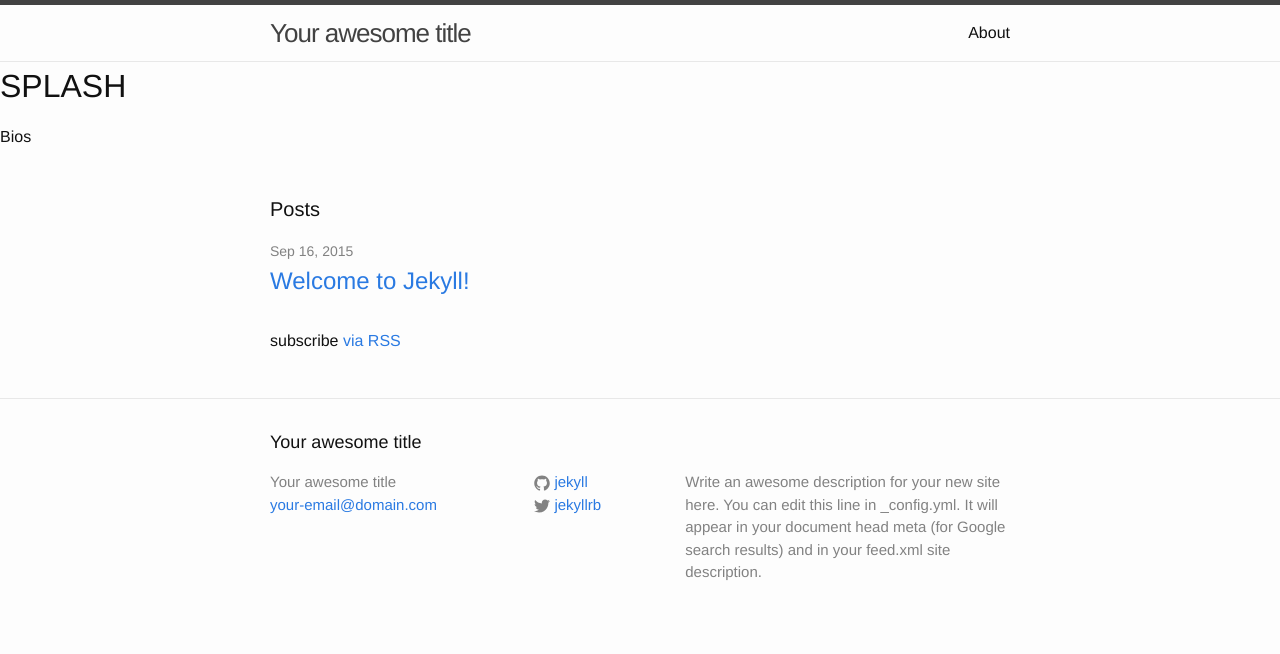
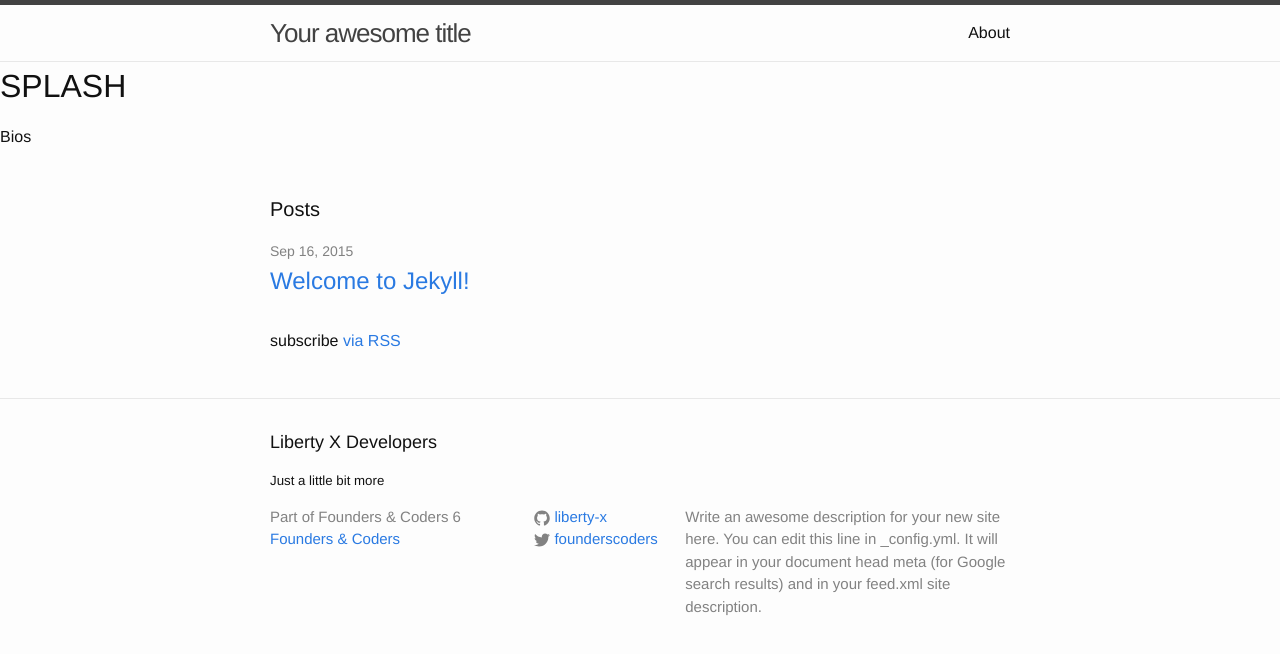
Before and after one commit to liberty-x/liberty-x.github.io, a Jekyll site: the page built from index.html, in a window 1280 px wide. Shown: the top 654 px of the page. Built offline with Jekyll 4.4.1, drawn with Linux system fonts in a browser that asks for light colours.

Commit message:
footer html fixed

```diff
--- a/_config.yml
+++ b/_config.yml
@@ -7,8 +7,8 @@ description: > # this means to ignore newlines until "baseurl:"
   Google search results) and in your feed.xml site description.
 baseurl: "" # the subpath of your site, e.g. /blog/
 url: "http://yourdomain.com" # the base hostname & protocol for your site
-twitter_username: jekyllrb
-github_username:  jekyll
+twitter_username: founderscoders
+github_username:  liberty-x
 
 # Build settings
 markdown: kramdown
--- a/_includes/footer.html
+++ b/_includes/footer.html
@@ -2,13 +2,14 @@
 
   <div class="wrapper">
 
-    <h2 class="footer-heading">{{ site.title }}</h2>
+    <h2 class="footer-heading">Liberty X Developers</h2>
+    <h5 class="tagline"> Just a little bit more </h5>
 
     <div class="footer-col-wrapper">
       <div class="footer-col  footer-col-1">
         <ul class="contact-list">
-          <li>{{ site.title }}</li>
-          <li><a href="mailto:{{ site.email }}">{{ site.email }}</a></li>
+          <li>Part of Founders &amp Coders 6</li>
+          <li><a href="http://www.foundersandcoders.com/">Founders &amp Coders</a></li>
         </ul>
       </div>
 
```
